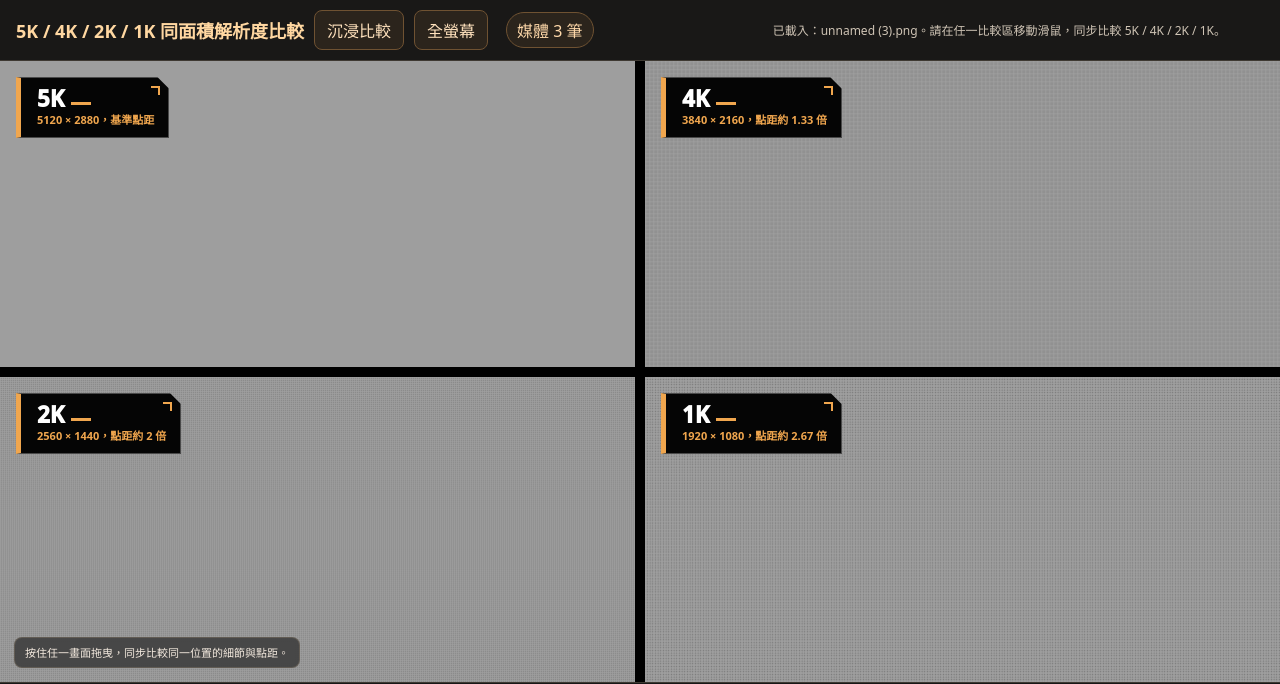
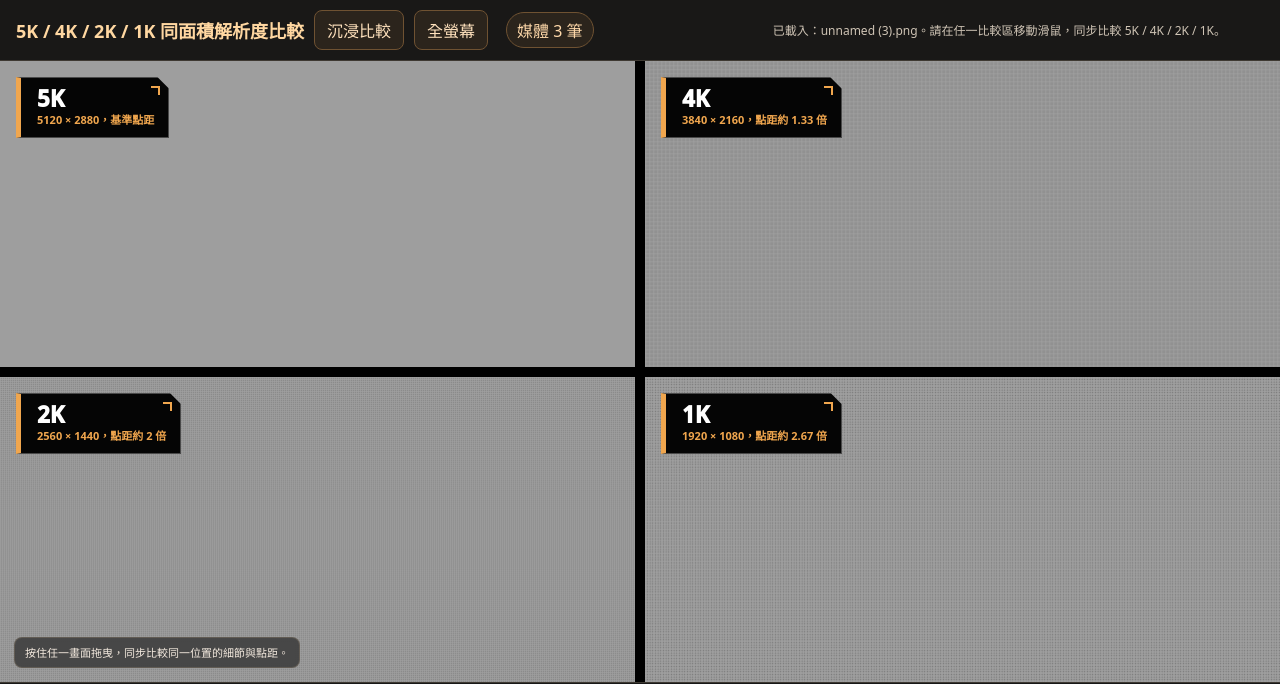
Before and after one commit to FlySamTW/5k-resolution-demo, a website: page index.html in a window 1280 px wide. Shown: the top 684 px of the page. Drawn offline with Linux system fonts and the light colour scheme; no server answers.

Commit message:
Remove badge underline accent

```diff
--- a/index.html
+++ b/index.html
@@ -309,19 +309,10 @@
     .sim-title {
       display: inline-flex;
       align-items: baseline;
-      gap: 6px;
       color: #ffffff;
       font-size: clamp(20px, 1.75vw, 36px);
       font-weight: 950;
       line-height: 0.95;
-    }
-
-    .sim-title::after {
-      content: "";
-      width: 20px;
-      height: 3px;
-      background: #f0a64e;
-      transform: translateY(-2px);
     }
 
     .sim-label::after {
```
